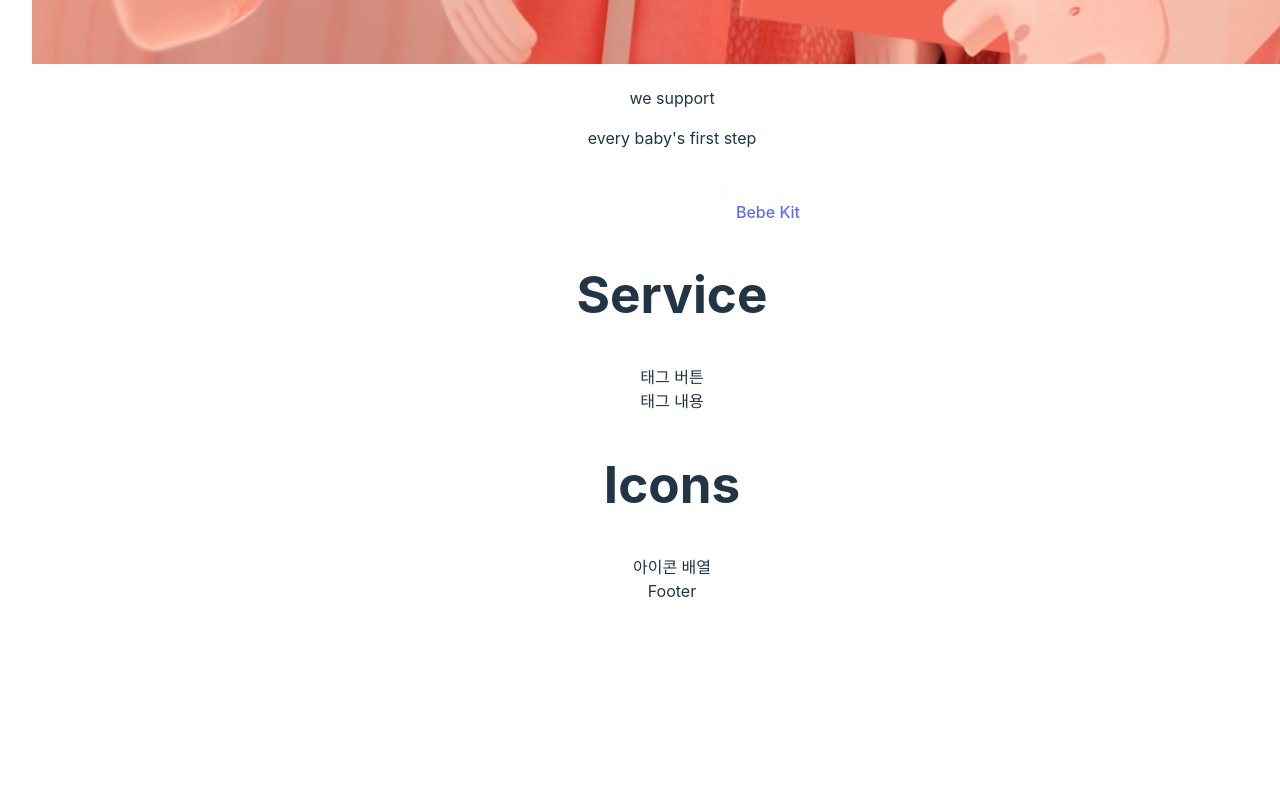
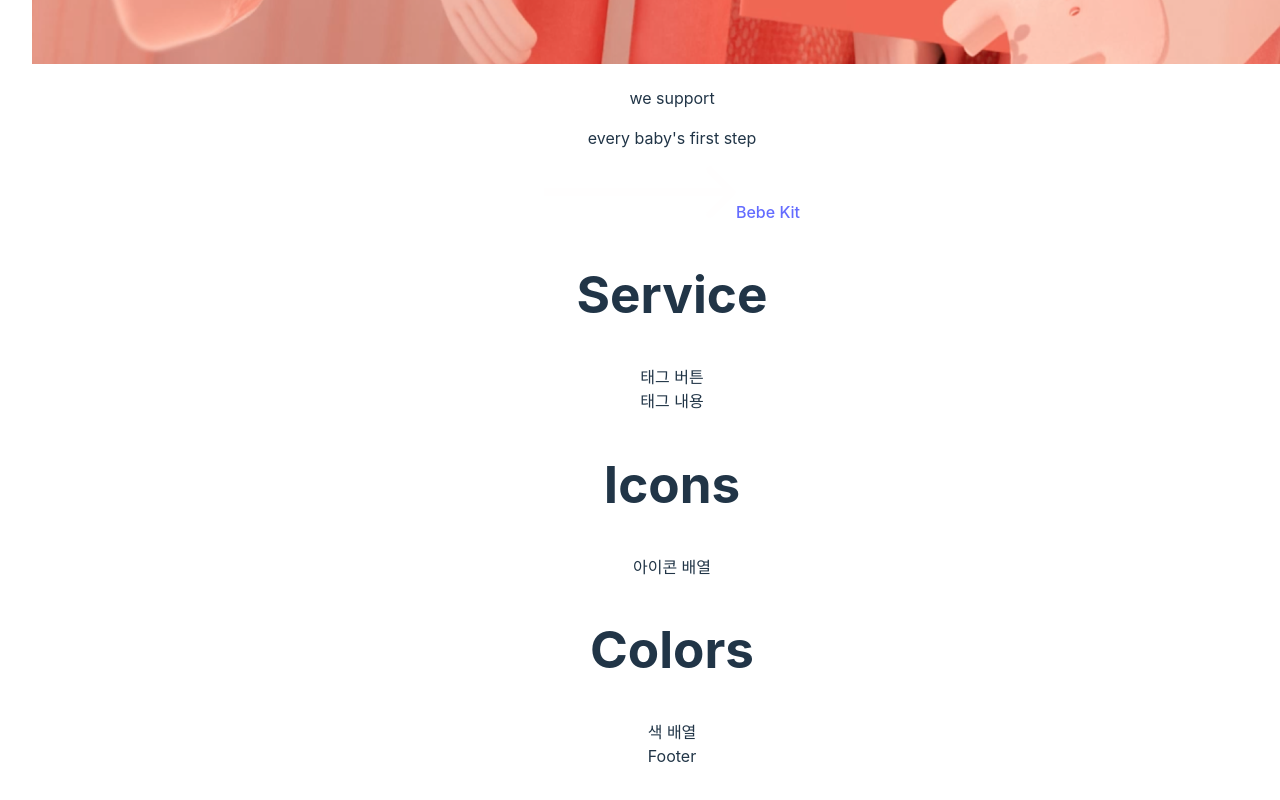
Before and after one commit to tae2seat/bebe-react, a React (Vite) app: page / in a window 1280 px wide. Shown: the part 892-1692 px from the top of the page. Before the commit the page ends 1527 px from the top, so only its background shows below. Built offline with nearby package versions, Linux system fonts and the light colour scheme.

Commit message:
colors components 추가

```diff
--- /dev/null
+++ b/src/components/company/Colors.jsx
@@ -0,0 +1,8 @@
+export default function Colors() {
+  return (
+    <section>
+      <h1>Colors</h1>
+      <div>색 배열</div>
+    </section>
+  );
+}
--- a/src/pages/Home.jsx
+++ b/src/pages/Home.jsx
@@ -1,4 +1,5 @@
 import Banner from "../components/company/Banner";
+import Colors from "../components/company/Colors";
 import Icons from "../components/company/Icons";
 import Service from "../components/company/Service";
 
@@ -8,6 +9,7 @@ export default function Home() {
       <Banner />
       <Service />
       <Icons />
+      <Colors />
     </>
   );
 }
```
